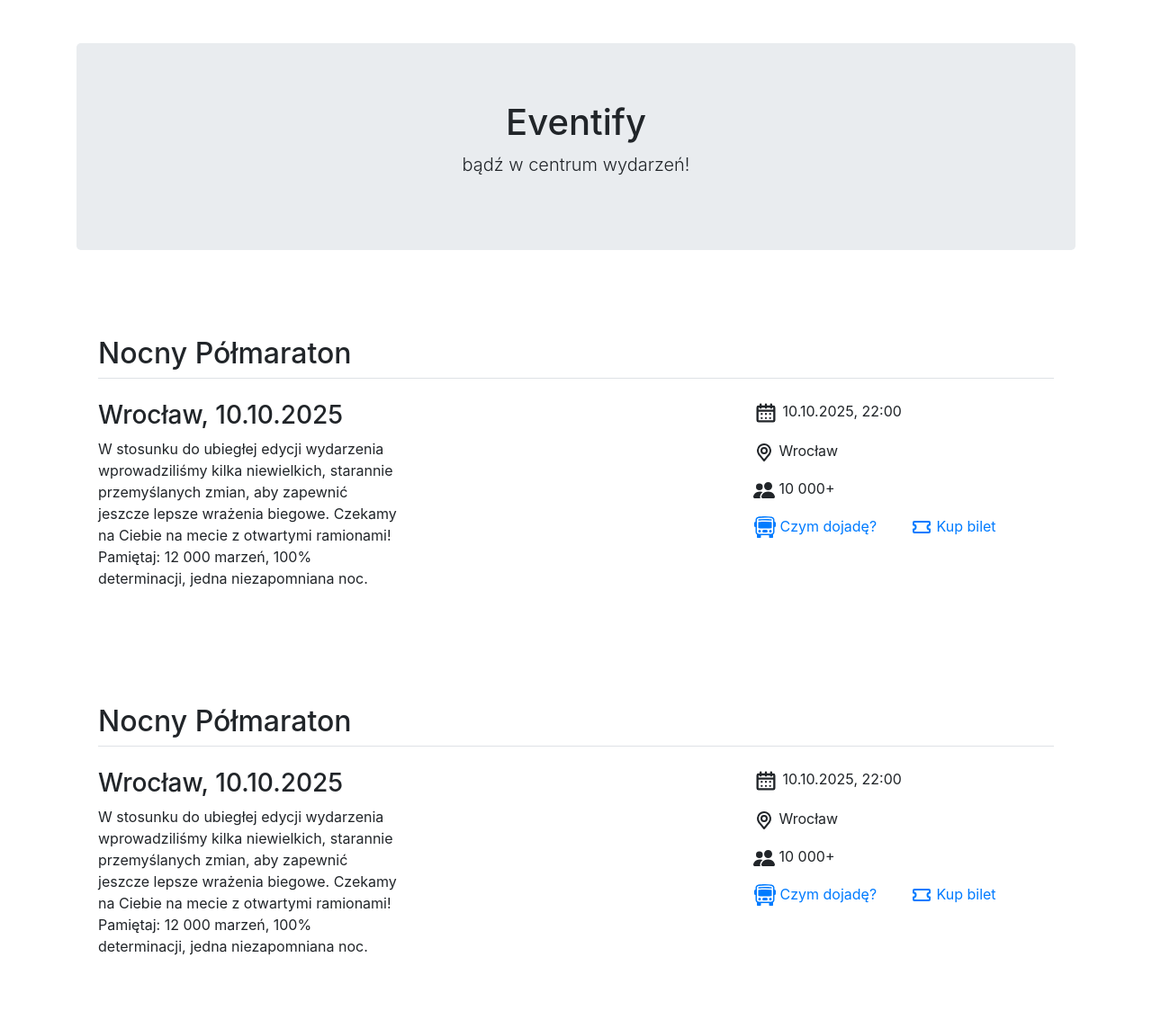
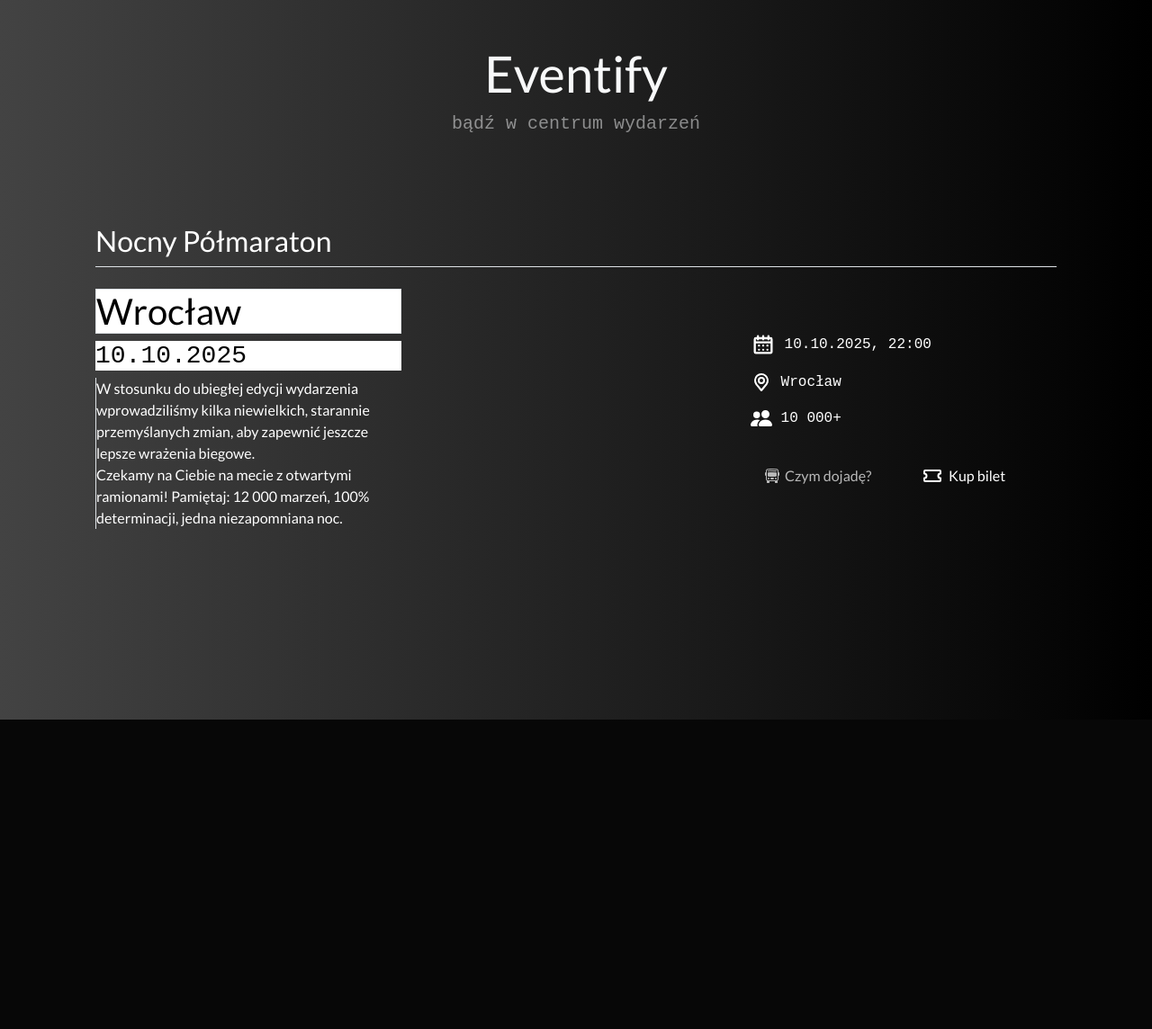
Before and after one commit to dominikwiench/eventify, a Flask app: page / in a window 1280 px wide. Shown: the whole page at 90% size. After the commit the page ends 800 px from the top, so only its background shows below. Run offline with Flask 2, Linux system fonts and the light colour scheme; some libraries are stand-ins or nearby versions.

Commit message:
Dodany Front
index.html ogarniety

```diff
--- /dev/null
+++ b/package.json
@@ -0,0 +1,5 @@
+{
+  "dependencies": {
+    "bootstrap": "^5.3.3"
+  }
+}
--- a/templates/index.html
+++ b/templates/index.html
@@ -1,40 +1,61 @@
 <!DOCTYPE html>
 <html lang="pl">
 <head>
+    <meta http-equiv="X-UA-Compatible" content="IE=edge">
     <meta charset="UTF-8">
-    <meta name="viewport" content="width=device-width, initial-scale=1.0">
+    <meta name="viewport" content="width=device-width, initial-scale=1">
     <title>Eventify</title>
     <link rel="stylesheet" href="https://maxcdn.bootstrapcdn.com/bootstrap/4.5.2/css/bootstrap.min.css">
     <script src="https://cdn.jsdelivr.net/npm/bootstrap@5.3.3/dist/js/bootstrap.bundle.min.js"></script>
+    <link href="https://cdn.jsdelivr.net/npm/bootstrap@5.3.3/dist/css/bootstrap.min.css" rel="stylesheet" integrity="sha384-QWTKZyjpPEjISv5WaRU9OFeRpok6YctnYmDr5pNlyT2bRjXh0JMhjY6hW+ALEwIH" crossorigin="anonymous">
+    <style>
+        @import url('https://fonts.googleapis.com/css?family=Lato|Raleway');
+        body{
+            font-family: Lato;
+            background-image: linear-gradient(to right, #434343 0%, black 100%);
+            color: white;
+        }
+        a{
+            color: rgb(184, 184, 184);
+            text-decoration: none;
+            transition: color 0.2s ease;
+        }
+        a:hover{
+            color: white;
+            text-decoration: none;
+
+        }
+    </style>
 </head>
 <body>
     <div class="container mt-5">
-        <div class="jumbotron text-center">
-            <h1>Eventify</h1>
-            <p class="lead">bądź w centrum wydarzeń!</p>
+        <div class="text-center">
+            <h1 class="text-light display-4">Eventify</h1>
+            <p class="lead text-light opacity-50"style="font-family: 'Courier New', Courier, monospace;">bądź w centrum wydarzeń</p>
         </div>
     </div>
-        <div class="container mt-5">
+        <div class="container mt-5" >
             <div class="container px-4 py-5">
                 <h2 class="pb-2 border-bottom">Nocny Półmaraton</h2>
                 <div class="row g-4 py-3 row-cols-1 row-cols-lg-3">
                   <div class="feature col">
-                    <h3 class="fs-2 text-body-emphasis">Wrocław, 10.10.2025</h3>
-                    <p>W stosunku do ubiegłej edycji wydarzenia wprowadziliśmy kilka niewielkich, starannie przemyślanych zmian, aby zapewnić jeszcze lepsze wrażenia biegowe. Czekamy na Ciebie na mecie z otwartymi ramionami! Pamiętaj: 12 000 marzeń, 100% determinacji, jedna niezapomniana noc.</p>
+                    <h3 class="fs-1 text-body-emphasis bg-white border">Wrocław</h3><h3 class="fs-8 text-body-emphasis bg-white"style="font-family: 'Courier New', Courier, monospace;">10.10.2025</h3>
+                    <p class="border-start border-opacity-5">W stosunku do ubiegłej edycji wydarzenia wprowadziliśmy kilka niewielkich, starannie przemyślanych zmian, aby zapewnić jeszcze lepsze wrażenia biegowe.<br> Czekamy na Ciebie na mecie z otwartymi ramionami! Pamiętaj: 12 000 marzeń, 100% determinacji, jedna niezapomniana noc.</p>
                   </div>
                   <div class="feature col">
-
                   </div>
-                  <div class="feature col">
+                  <div class="feature col" >
+                    <br>
+                    <br>
                     <!--- date of event -->
-                    <p>
-                        <svg class="w-6 h-6 text-gray-800 dark:text-white" aria-hidden="true" xmlns="http://www.w3.org/2000/svg" width="28" height="28" fill="none" viewBox="0 0 24 24">
+                    <p style="font-family: 'Courier New', Courier, monospace;">
+                        <svg class="w-6 h-6 text-gray-800 dark:text-blue" aria-hidden="true" xmlns="http://www.w3.org/2000/svg" width="28" height="28" fill="none" viewBox="0 0 24 24">
                             <path stroke="currentColor" stroke-linecap="round" stroke-linejoin="round" stroke-width="2" d="M4 10h16m-8-3V4M7 7V4m10 3V4M5 20h14a1 1 0 0 0 1-1V7a1 1 0 0 0-1-1H5a1 1 0 0 0-1 1v12a1 1 0 0 0 1 1Zm3-7h.01v.01H8V13Zm4 0h.01v.01H12V13Zm4 0h.01v.01H16V13Zm-8 4h.01v.01H8V17Zm4 0h.01v.01H12V17Zm4 0h.01v.01H16V17Z"/>
                           </svg>
                           10.10.2025, 22:00
                     </p>
                     <!--- place of event -->
-                    <p>
+                    <p style="font-family: 'Courier New', Courier, monospace;">
                         <svg class="w-6 h-6 text-gray-800 dark:text-white" aria-hidden="true" xmlns="http://www.w3.org/2000/svg" width="24" height="24" fill="none" viewBox="0 0 24 24">
                             <path stroke="currentColor" stroke-linecap="round" stroke-linejoin="round" stroke-width="2" d="M12 13a3 3 0 1 0 0-6 3 3 0 0 0 0 6Z"/>
                             <path stroke="currentColor" stroke-linecap="round" stroke-linejoin="round" stroke-width="2" d="M17.8 13.938h-.011a7 7 0 1 0-11.464.144h-.016l.14.171c.1.127.2.251.3.371L12 21l5.13-6.248c.194-.209.374-.429.54-.659l.13-.155Z"/>
@@ -43,23 +64,24 @@
                         Wrocław
                     </p>
                     <!--- people count -->
-                    <p>
+                    <p style="font-family: 'Courier New', Courier, monospace;">
                         <svg class="w-6 h-6 text-gray-800 dark:text-white" xmlns="http://www.w3.org/2000/svg" width="24" height="24" fill="currentColor" class="bi bi-people-fill" viewBox="0 0 16 16">
                             <path d="M7 14s-1 0-1-1 1-4 5-4 5 3 5 4-1 1-1 1zm4-6a3 3 0 1 0 0-6 3 3 0 0 0 0 6m-5.784 6A2.24 2.24 0 0 1 5 13c0-1.355.68-2.75 1.936-3.72A6.3 6.3 0 0 0 5 9c-4 0-5 3-5 4s1 1 1 1zM4.5 8a2.5 2.5 0 1 0 0-5 2.5 2.5 0 0 0 0 5"/>
                           </svg>
                         10 000+
                     </p>
+                    <br>
                     <div class="row row-cols-2 pl-3">
-                        <a href="" class="icon-link">
+                        <a href="jakdojade.pl" class="icon-link link-offset-3">
                             <svg xmlns="http://www.w3.org/2000/svg" width="24" height="24" fill="currentColor" class="bi bi-bus-front" viewBox="0 0 16 16">
-                                <path d="M5 11a1 1 0 1 1-2 0 1 1 0 0 1 2 0m8 0a1 1 0 1 1-2 0 1 1 0 0 1 2 0m-6-1a1 1 0 1 0 0 2h2a1 1 0 1 0 0-2zm1-6c-1.876 0-3.426.109-4.552.226A.5.5 0 0 0 3 4.723v3.554a.5.5 0 0 0 .448.497C4.574 8.891 6.124 9 8 9s3.426-.109 4.552-.226A.5.5 0 0 0 13 8.277V4.723a.5.5 0 0 0-.448-.497A44 44 0 0 0 8 4m0-1c-1.837 0-3.353.107-4.448.22a.5.5 0 1 1-.104-.994A44 44 0 0 1 8 2c1.876 0 3.426.109 4.552.226a.5.5 0 1 1-.104.994A43 43 0 0 0 8 3"/>
-                                <path d="M15 8a1 1 0 0 0 1-1V5a1 1 0 0 0-1-1V2.64c0-1.188-.845-2.232-2.064-2.372A44 44 0 0 0 8 0C5.9 0 4.208.136 3.064.268 1.845.408 1 1.452 1 2.64V4a1 1 0 0 0-1 1v2a1 1 0 0 0 1 1v3.5c0 .818.393 1.544 1 2v2a.5.5 0 0 0 .5.5h2a.5.5 0 0 0 .5-.5V14h6v1.5a.5.5 0 0 0 .5.5h2a.5.5 0 0 0 .5-.5v-2c.607-.456 1-1.182 1-2zM8 1c2.056 0 3.71.134 4.822.261.676.078 1.178.66 1.178 1.379v8.86a1.5 1.5 0 0 1-1.5 1.5h-9A1.5 1.5 0 0 1 2 11.5V2.64c0-.72.502-1.301 1.178-1.379A43 43 0 0 1 8 1"/>
+                            <path d="M5 11a1 1 0 1 1-2 0 1 1 0 0 1 2 0m8 0a1 1 0 1 1-2 0 1 1 0 0 1 2 0m-6-1a1 1 0 1 0 0 2h2a1 1 0 1 0 0-2zm1-6c-1.876 0-3.426.109-4.552.226A.5.5 0 0 0 3 4.723v3.554a.5.5 0 0 0 .448.497C4.574 8.891 6.124 9 8 9s3.426-.109 4.552-.226A.5.5 0 0 0 13 8.277V4.723a.5.5 0 0 0-.448-.497A44 44 0 0 0 8 4m0-1c-1.837 0-3.353.107-4.448.22a.5.5 0 1 1-.104-.994A44 44 0 0 1 8 2c1.876 0 3.426.109 4.552.226a.5.5 0 1 1-.104.994A43 43 0 0 0 8 3"/>
+                            <path d="M15 8a1 1 0 0 0 1-1V5a1 1 0 0 0-1-1V2.64c0-1.188-.845-2.232-2.064-2.372A44 44 0 0 0 8 0C5.9 0 4.208.136 3.064.268 1.845.408 1 1.452 1 2.64V4a1 1 0 0 0-1 1v2a1 1 0 0 0 1 1v3.5c0 .818.393 1.544 1 2v2a.5.5 0 0 0 .5.5h2a.5.5 0 0 0 .5-.5V14h6v1.5a.5.5 0 0 0 .5.5h2a.5.5 0 0 0 .5-.5v-2c.607-.456 1-1.182 1-2zM8 1c2.056 0 3.71.134 4.822.261.676.078 1.178.66 1.178 1.379v8.86a1.5 1.5 0 0 1-1.5 1.5h-9A1.5 1.5 0 0 1 2 11.5V2.64c0-.72.502-1.301 1.178-1.379A43 43 0 0 1 8 1"/>
                             </svg>
                             Czym dojadę?
                         </a>
-                        <a href="#" class="icon-link">
+                        <a href="#" class="icon-link" style="color:white;">
                             <svg class="w-6 h-6 text-gray-800 dark:text-white" aria-hidden="true" xmlns="http://www.w3.org/2000/svg" width="24" height="24" fill="none" viewBox="0 0 24 24">
-                                <path stroke="currentColor" stroke-linecap="round" stroke-linejoin="round" stroke-width="2" d="M18.5 12A2.5 2.5 0 0 1 21 9.5V7a1 1 0 0 0-1-1H4a1 1 0 0 0-1 1v2.5a2.5 2.5 0 0 1 0 5V17a1 1 0 0 0 1 1h16a1 1 0 0 0 1-1v-2.5a2.5 2.5 0 0 1-2.5-2.5Z"/>
+                            <path stroke="currentColor" stroke-linecap="round" stroke-linejoin="round" stroke-width="2" d="M18.5 12A2.5 2.5 0 0 1 21 9.5V7a1 1 0 0 0-1-1H4a1 1 0 0 0-1 1v2.5a2.5 2.5 0 0 1 0 5V17a1 1 0 0 0 1 1h16a1 1 0 0 0 1-1v-2.5a2.5 2.5 0 0 1-2.5-2.5Z"/>
                             </svg>
                             Kup bilet
                         </a>
@@ -67,58 +89,6 @@
                   </div>
                   </div>
                 </div>
-                <div class="container px-4 py-5">
-                    <h2 class="pb-2 border-bottom">Nocny Półmaraton</h2>
-                    <div class="row g-4 py-3 row-cols-1 row-cols-lg-3">
-                      <div class="feature col">
-                        <h3 class="fs-2 text-body-emphasis">Wrocław, 10.10.2025</h3>
-                        <p>W stosunku do ubiegłej edycji wydarzenia wprowadziliśmy kilka niewielkich, starannie przemyślanych zmian, aby zapewnić jeszcze lepsze wrażenia biegowe. Czekamy na Ciebie na mecie z otwartymi ramionami! Pamiętaj: 12 000 marzeń, 100% determinacji, jedna niezapomniana noc.</p>
-                      </div>
-                      <div class="feature col">
-
-                      </div>
-                      <div class="feature col">
-                        <!--- date of event -->
-                        <p>
-                            <svg class="w-6 h-6 text-gray-800 dark:text-white" aria-hidden="true" xmlns="http://www.w3.org/2000/svg" width="28" height="28" fill="none" viewBox="0 0 24 24">
-                                <path stroke="currentColor" stroke-linecap="round" stroke-linejoin="round" stroke-width="2" d="M4 10h16m-8-3V4M7 7V4m10 3V4M5 20h14a1 1 0 0 0 1-1V7a1 1 0 0 0-1-1H5a1 1 0 0 0-1 1v12a1 1 0 0 0 1 1Zm3-7h.01v.01H8V13Zm4 0h.01v.01H12V13Zm4 0h.01v.01H16V13Zm-8 4h.01v.01H8V17Zm4 0h.01v.01H12V17Zm4 0h.01v.01H16V17Z"/>
-                              </svg>
-                              10.10.2025, 22:00
-                        </p>
-                        <!--- place of event -->
-                        <p>
-                            <svg class="w-6 h-6 text-gray-800 dark:text-white" aria-hidden="true" xmlns="http://www.w3.org/2000/svg" width="24" height="24" fill="none" viewBox="0 0 24 24">
-                                <path stroke="currentColor" stroke-linecap="round" stroke-linejoin="round" stroke-width="2" d="M12 13a3 3 0 1 0 0-6 3 3 0 0 0 0 6Z"/>
-                                <path stroke="currentColor" stroke-linecap="round" stroke-linejoin="round" stroke-width="2" d="M17.8 13.938h-.011a7 7 0 1 0-11.464.144h-.016l.14.171c.1.127.2.251.3.371L12 21l5.13-6.248c.194-.209.374-.429.54-.659l.13-.155Z"/>
-                            </svg>
-
-                            Wrocław
-                        </p>
-                        <!--- people count -->
-                        <p>
-                            <svg class="w-6 h-6 text-gray-800 dark:text-white" xmlns="http://www.w3.org/2000/svg" width="24" height="24" fill="currentColor" class="bi bi-people-fill" viewBox="0 0 16 16">
-                                <path d="M7 14s-1 0-1-1 1-4 5-4 5 3 5 4-1 1-1 1zm4-6a3 3 0 1 0 0-6 3 3 0 0 0 0 6m-5.784 6A2.24 2.24 0 0 1 5 13c0-1.355.68-2.75 1.936-3.72A6.3 6.3 0 0 0 5 9c-4 0-5 3-5 4s1 1 1 1zM4.5 8a2.5 2.5 0 1 0 0-5 2.5 2.5 0 0 0 0 5"/>
-                              </svg>
-                            10 000+
-                        </p>
-                        <div class="row row-cols-2 pl-3">
-                            <a href="" class="icon-link">
-                                <svg xmlns="http://www.w3.org/2000/svg" width="24" height="24" fill="currentColor" class="bi bi-bus-front" viewBox="0 0 16 16">
-                                    <path d="M5 11a1 1 0 1 1-2 0 1 1 0 0 1 2 0m8 0a1 1 0 1 1-2 0 1 1 0 0 1 2 0m-6-1a1 1 0 1 0 0 2h2a1 1 0 1 0 0-2zm1-6c-1.876 0-3.426.109-4.552.226A.5.5 0 0 0 3 4.723v3.554a.5.5 0 0 0 .448.497C4.574 8.891 6.124 9 8 9s3.426-.109 4.552-.226A.5.5 0 0 0 13 8.277V4.723a.5.5 0 0 0-.448-.497A44 44 0 0 0 8 4m0-1c-1.837 0-3.353.107-4.448.22a.5.5 0 1 1-.104-.994A44 44 0 0 1 8 2c1.876 0 3.426.109 4.552.226a.5.5 0 1 1-.104.994A43 43 0 0 0 8 3"/>
-                                    <path d="M15 8a1 1 0 0 0 1-1V5a1 1 0 0 0-1-1V2.64c0-1.188-.845-2.232-2.064-2.372A44 44 0 0 0 8 0C5.9 0 4.208.136 3.064.268 1.845.408 1 1.452 1 2.64V4a1 1 0 0 0-1 1v2a1 1 0 0 0 1 1v3.5c0 .818.393 1.544 1 2v2a.5.5 0 0 0 .5.5h2a.5.5 0 0 0 .5-.5V14h6v1.5a.5.5 0 0 0 .5.5h2a.5.5 0 0 0 .5-.5v-2c.607-.456 1-1.182 1-2zM8 1c2.056 0 3.71.134 4.822.261.676.078 1.178.66 1.178 1.379v8.86a1.5 1.5 0 0 1-1.5 1.5h-9A1.5 1.5 0 0 1 2 11.5V2.64c0-.72.502-1.301 1.178-1.379A43 43 0 0 1 8 1"/>
-                                </svg>
-                                Czym dojadę?
-                            </a>
-                            <a href="#" class="icon-link">
-                                <svg class="w-6 h-6 text-gray-800 dark:text-white" aria-hidden="true" xmlns="http://www.w3.org/2000/svg" width="24" height="24" fill="none" viewBox="0 0 24 24">
-                                    <path stroke="currentColor" stroke-linecap="round" stroke-linejoin="round" stroke-width="2" d="M18.5 12A2.5 2.5 0 0 1 21 9.5V7a1 1 0 0 0-1-1H4a1 1 0 0 0-1 1v2.5a2.5 2.5 0 0 1 0 5V17a1 1 0 0 0 1 1h16a1 1 0 0 0 1-1v-2.5a2.5 2.5 0 0 1-2.5-2.5Z"/>
-                                </svg>
-                                Kup bilet
-                            </a>
-                    </div>
-                      </div>
-                      </div>
-                    </div>
             </div>
         </div>
 
```
Also changed, not shown: package-lock.json (added), templates/style.css (added).
